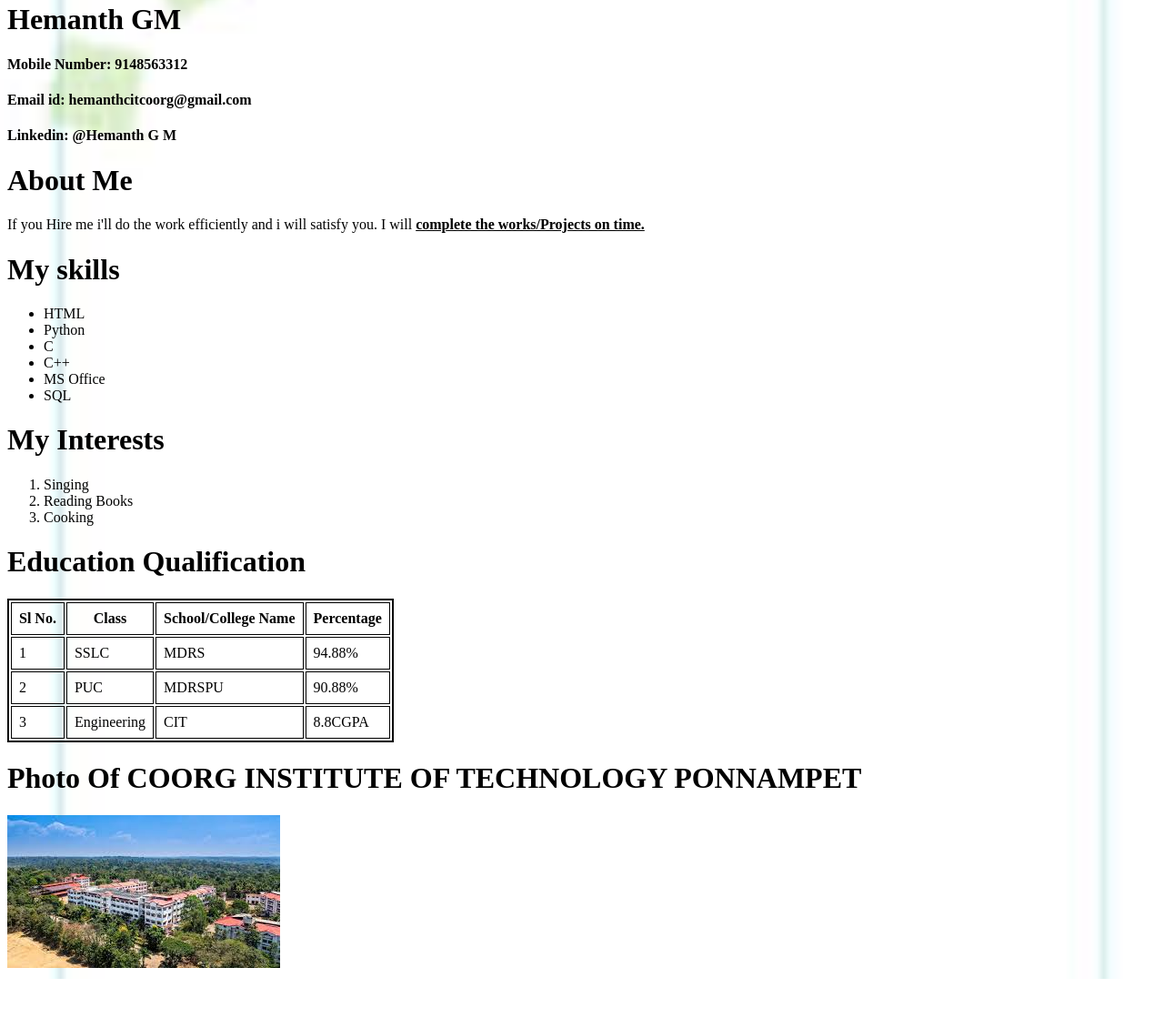
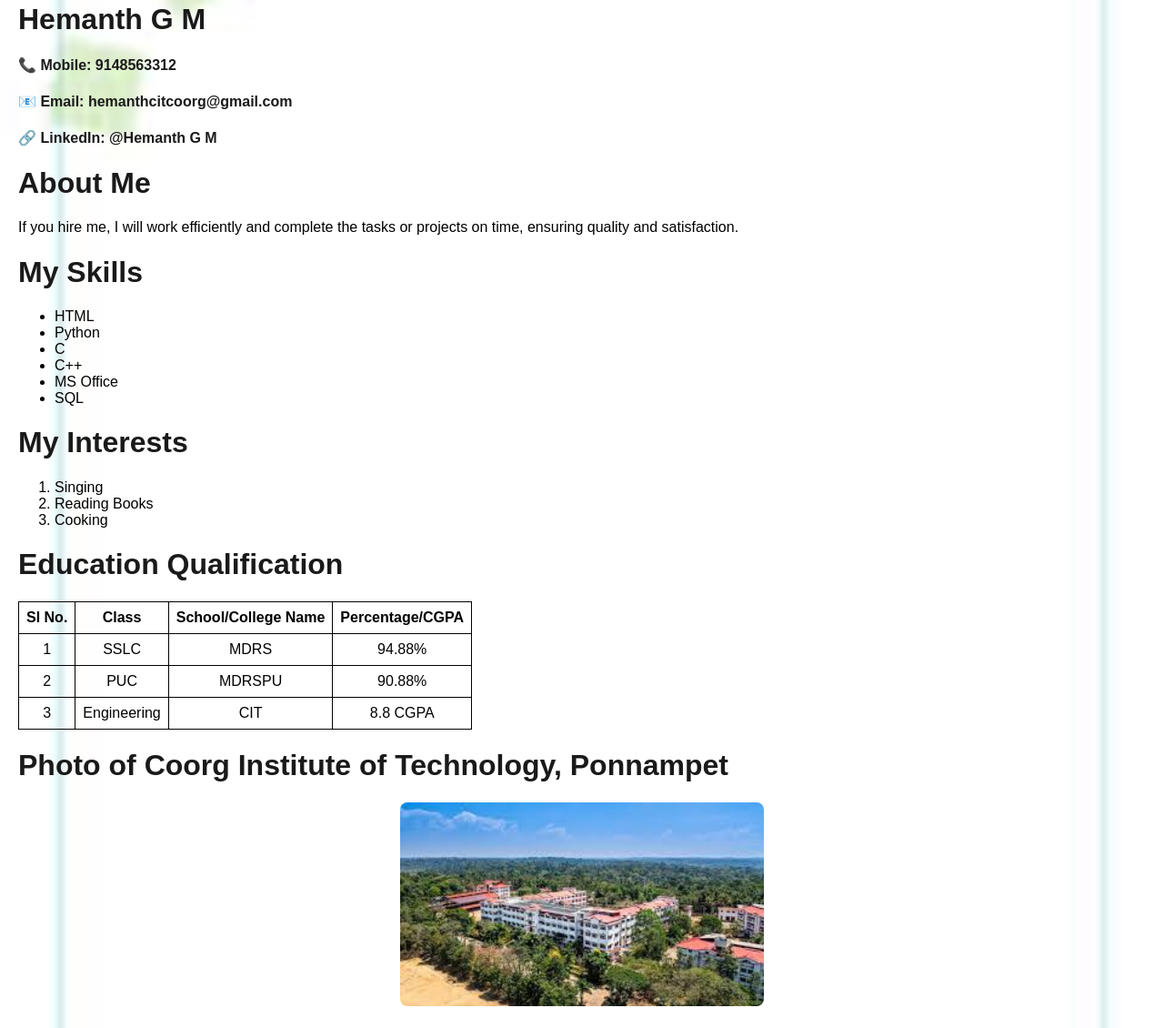
Before and after one commit to hemanthgm914856/MyResume, a plain HTML site: page index.html in a window 1280 px wide. Shown: the part 302-1432 px from the top of the page at 91% size. Before the commit the page ends 1378 px from the top, so only its background shows below. Drawn offline with Linux system fonts and the light colour scheme; files whose address does not match are found by name.

Commit message:
Refactor index.html for improved layout and styling
Updated the layout and styling of the resume page, improved accessibility, and fixed image paths.

```diff
--- a/index.html
+++ b/index.html
@@ -3,35 +3,54 @@
 <head>
   <meta charset="UTF-8">
   <meta name="viewport" content="width=device-width, initial-scale=1.0">
-    <title>MyResume</title>
+  <title>My Resume</title>
   <style>
-        table,th,td{
+    body {
+      background-image: url('Images/Background.jpg');
+      background-size: cover;
+      background-repeat: no-repeat;
+      background-attachment: fixed;
+      font-family: Arial, sans-serif;
+      color: #000;
+      margin: 20px;
+    }
+
+    table, th, td {
       border: 1px solid black;
+      border-collapse: collapse;
+    }
 
+    th, td {
+      padding: 8px;
+      text-align: center;
     }
-        th,td{
-            padding: 8px;
+
+    h1, h4 {
+      color: #1a1a1a;
+    }
+
+    img {
+      border-radius: 8px;
     }
   </style>
 </head>
-<body style="
-  background-image: url('file:///D:/VSS/Images/Background.jpg');
-  background-size: cover;
-  background-repeat: no-repeat;
-  background-attachment: fixed;
-">
+<body>
 
-    <h1><center><b><i>My Resume</i></b></center></h1>
+  <h1 style="text-align:center;"><b><i>My Resume</i></b></h1>
 
-    <img src="D:\VSS\Images\IMG-20250125-WA0007.jpg" width="150" height="200">
-    <h1>Hemanth GM</h1>
-    <h4>Mobile Number: 9148563312</h4>
-    <h4>Email id: hemanthcitcoorg@gmail.com</h4>
-    <h4>Linkedin: @Hemanth G M</h4>
+  <div style="text-align:center;">
+    <img src="Images/IMG-20250125-WA0007.jpg" width="150" height="200" alt="Hemanth GM">
+  </div>
+
+  <h1>Hemanth G M</h1>
+  <h4>📞 Mobile: 9148563312</h4>
+  <h4>📧 Email: hemanthcitcoorg@gmail.com</h4>
+  <h4>🔗 LinkedIn: @Hemanth G M</h4>
+
   <h1>About Me</h1>
-    <p1>If you Hire me i'll do the work efficiently and i will satisfy you. I will <b><u>complete the works/Projects on time.</u></b></p1>
+  <p>If you hire me, I will work efficiently and complete the tasks or projects on time, ensuring quality and satisfaction.</p>
 
-<h1>My skills</h1>
+  <h1>My Skills</h1>
   <ul>
     <li>HTML</li>
     <li>Python</li>
@@ -40,6 +59,7 @@
     <li>MS Office</li>
     <li>SQL</li>
   </ul>
+
   <h1>My Interests</h1>
   <ol>
     <li>Singing</li>
@@ -48,12 +68,12 @@
   </ol>
 
   <h1>Education Qualification</h1>
-    <table style="border: 2px solid black">
+  <table>
     <tr>
       <th>Sl No.</th>
       <th>Class</th>
       <th>School/College Name</th>
-            <th>Percentage</th>
+      <th>Percentage/CGPA</th>
     </tr>
     <tr>
       <td>1</td>
@@ -71,12 +91,14 @@
       <td>3</td>
       <td>Engineering</td>
       <td>CIT</td>
-            <td>8.8CGPA</td>
+      <td>8.8 CGPA</td>
     </tr>
   </table>
-           <h1>Photo Of COORG INSTITUTE OF TECHNOLOGY PONNAMPET</h1>
-            <img src="D:\VSS\Images\CIT Photo.jpg" alt="Photo of Coorg Institute Of Technology">
+
+  <h1>Photo of Coorg Institute of Technology, Ponnampet</h1>
+  <div style="text-align:center;">
+    <img src="Images/CIT Photo.jpg" alt="Photo of Coorg Institute Of Technology" width="400">
+  </div>
 
 </body>
-
 </html>
```
Lines whose indentation alone changed are shown as unchanged.
